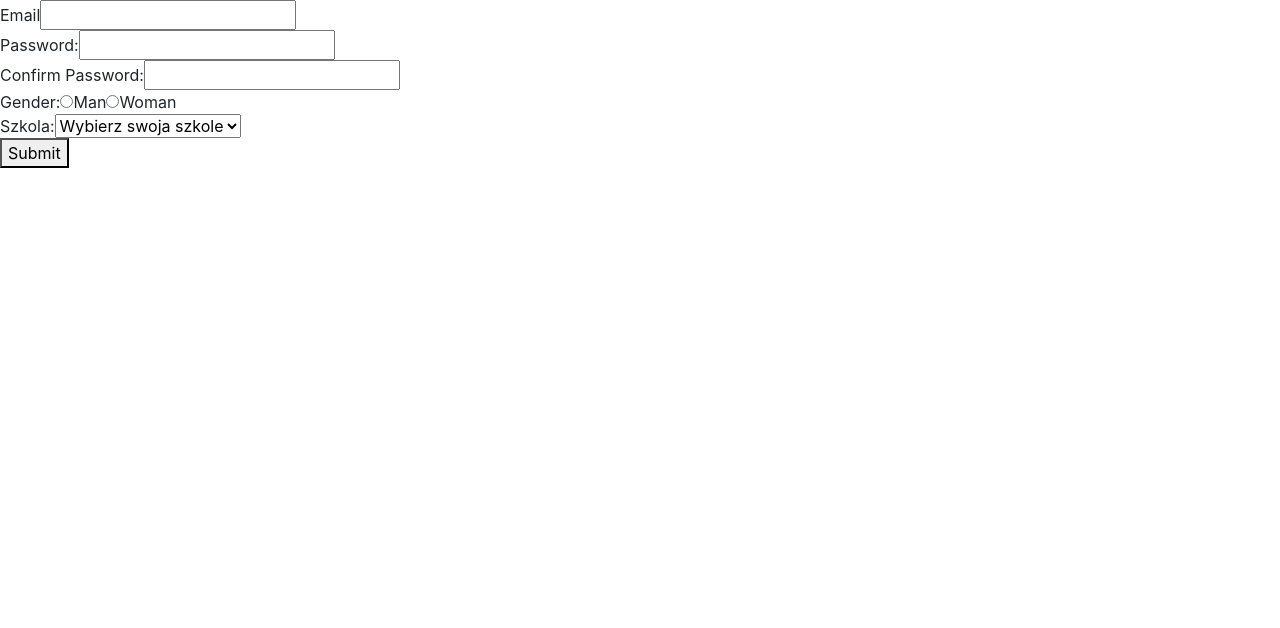
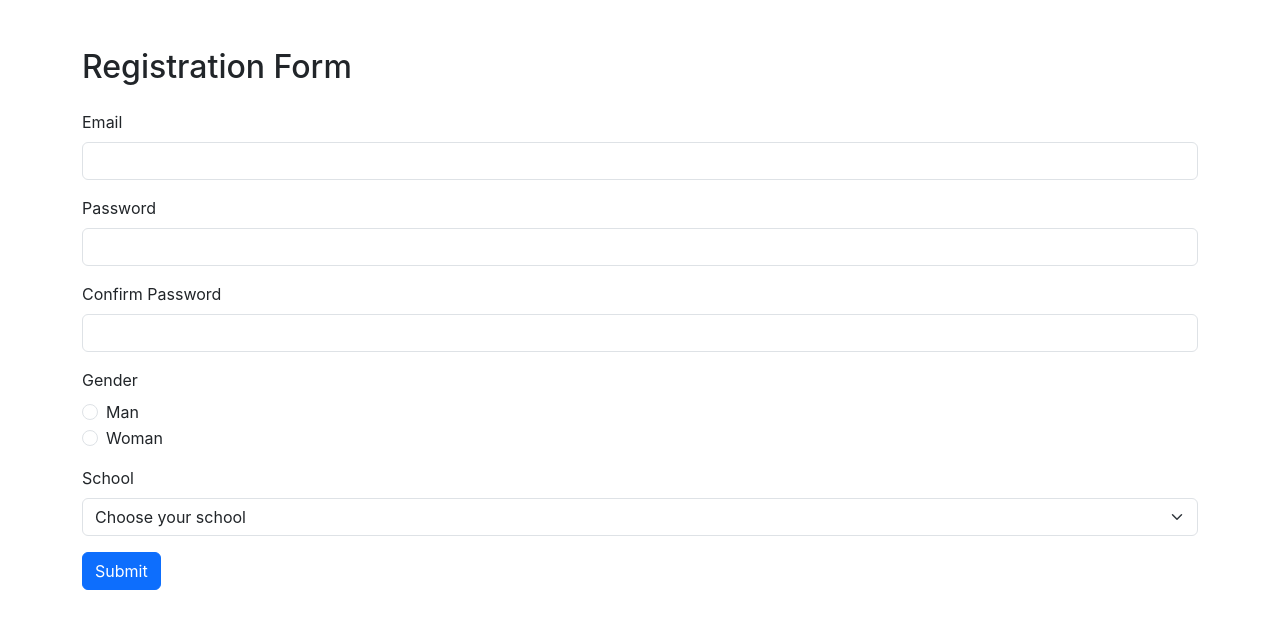
Before and after one commit to Selerek/PZAWAR, a React (Create React App) app in the folder project_react/: page / in a window 1280 px wide. Shown: the top 628 px of the page. Built offline with nearby package versions, Linux system fonts and the light colour scheme.

Commit message:
dobrze zrobione zadanie1

```diff
--- a/project_react/package.json
+++ b/project_react/package.json
@@ -9,6 +9,7 @@
     "@testing-library/react": "^13.4.0",
     "@testing-library/user-event": "^13.5.0",
     "axios": "^1.6.3",
+    "bcryptjs": "^2.4.3",
     "bootstrap": "^5.3.2",
     "react": "^18.2.0",
     "react-bootstrap": "^2.9.2",
--- a/project_react/src/App.js
+++ b/project_react/src/App.js
@@ -1,30 +1,36 @@
 import React from 'react';
 import { useForm } from '@tanstack/react-form';
 import axios from 'axios';
+import 'bootstrap/dist/css/bootstrap.min.css';
+import bcrypt from 'bcryptjs';
 
 export default function App() {
   const form = useForm({
     defaultValues: {
       email: '',
       password: '',
-      confirm_password:'',
+      //confirm_password: '',
       gender: '',
       school: '',
     },
     onSubmit: async (values) => {
-      console.log('Submitted values:', values);
-      axios.post('http://localhost:8000/user/register', values)
-            .then(response => {
+      const hashedPassword = await bcrypt.hash(values.value.password, 10);
+      values.value.password = hashedPassword;
+      console.log('Submitted values:', values.value);
+      axios
+        .post('http://localhost:8000/user/register', values.value)
+        .then((response) => {
           console.log('Data sent successfully:', response.data);
         })
-            .catch(error => {
+        .catch((error) => {
           console.error('There was an error sending the data:', error);
         });
     },
   });
 
   return (
-    <div>
+    <div className="container mt-5">
+      <h2 className="mb-4">Registration Form</h2>
       <form
         onSubmit={(e) => {
           e.preventDefault();
@@ -32,110 +38,183 @@ export default function App() {
           form.handleSubmit();
         }}
       >
-        <div>
+        <div className="mb-3">
           <form.Field
             name="email"
+            validators={{
+              onChange: ({value}) => {
+                if(!value) {
+                  return 'Email is required';
+                }
+                else {
+                  return undefined;
+                }
+              }
+            }}
             children={(field) => (
               <div>
-                <label>Email</label>
+                <label className="form-label">Email</label>
                 <input
+                  className="form-control"
                   name={field.name}
                   value={field.state.value}
                   onBlur={field.handleBlur}
                   onChange={(e) => field.handleChange(e.target.value)}
                 />
+                {field.state.meta.errors ? (
+                  <em role="alert">{field.state.meta.errors.join(', ')}</em>
+                ) : null}
               </div>
             )}
           />
         </div>
-         <div>
+        <div className="mb-3">
           <form.Field
             name="password"
+            validators={{
+              onChange: ({value}) => {
+                if(!value) {
+                  return 'Email is required';
+                }
+                else {
+                  return undefined;
+                }
+              }
+            }}
             children={(field) => (
               <div>
-                <label>Password:</label>
+                <label className="form-label">Password</label>
                 <input
+                  className="form-control"
                   name={field.name}
                   value={field.state.value}
                   type="password"
                   onBlur={field.handleBlur}
                   onChange={(e) => field.handleChange(e.target.value)}
                 />
+                {field.state.meta.errors ? (
+                  <em role="alert">{field.state.meta.errors.join(', ')}</em>
+                ) : null}
               </div>
             )}
           />
         </div>
-        <div>
+        <div className="mb-3">
           <form.Field
             name="confirm_password"
+            validators={{
+              onChange: ({value}) => {
+                if(!value) {
+                  return 'Email is required';
+                }
+                else {
+                  return undefined;
+                }
+              }
+            }}
             children={(field) => (
               <div>
-                <label> Confirm Password:</label>
+                <label className="form-label">Confirm Password</label>
                 <input
+                  className="form-control"
                   name={field.name}
                   value={field.state.value}
                   type="password"
                   onBlur={field.handleBlur}
                   onChange={(e) => field.handleChange(e.target.value)}
                 />
+                {field.state.meta.errors ? (
+                  <em role="alert">{field.state.meta.errors.join(', ')}</em>
+                ) : null}
               </div>
             )}
           />
         </div>
-        <div>
+        <div className="mb-3">
           <form.Field
             name="gender"
+            validators={{
+              onChange: ({value}) => {
+                if(!value) {
+                  return 'Email is required';
+                }
+                else {
+                  return undefined;
+                }
+              }
+            }}
             children={(field) => (
               <div>
-              <label>Gender:</label>
-              <label>
+                <label className="form-label">Gender</label>
+                <div className="form-check">
                   <input
+                    className="form-check-input"
                     type="radio"
                     name={field.name}
                     value="man"
                     checked={field.state.value === 'man'}
                     onChange={(e) => field.handleChange(e.target.value)}
                   />
-                Man
-              </label>
-              <label>
+                  <label className="form-check-label">Man</label>
+                </div>
+                <div className="form-check">
                   <input
+                    className="form-check-input"
                     type="radio"
                     name={field.name}
                     value="woman"
                     checked={field.state.value === 'woman'}
                     onChange={(e) => field.handleChange(e.target.value)}
                   />
-                Woman
-              </label>
+                  <label className="form-check-label">Woman</label>
+                </div>
+                {field.state.meta.errors ? (
+                  <em role="alert">{field.state.meta.errors.join(', ')}</em>
+                ) : null}
               </div>
             )}
-
           />
         </div>
-        <div>
+        <div className="mb-3">
           <form.Field
             name="school"
+            validators={{
+              onChange: ({value}) => {
+                if(!value) {
+                  return 'Email is required';
+                }
+                else {
+                  return undefined;
+                }
+              }
+            }}
             children={(field) => (
               <div>
-                <label>Szkola:</label>
+                <label className="form-label">School</label>
                 <select
+                  className="form-select"
                   name={field.name}
                   value={field.state.value}
                   onChange={(e) => field.handleChange(e.target.value)}
                 >
-                  <option value="">Wybierz swoja szkole</option>
-                  <option value="sci">sci</option>
-                  <option value="tme">tme</option>
-                  <option value="twojstary">twojstary</option>
-                  <option value="teb">teb</option>
-                  <option value="toiz">toiz</option>
+                  <option value="">Choose your school</option>
+                  <option value="sci">SCI</option>
+                  <option value="tme">TME</option>
+                  <option value="twojstary">Twojstary</option>
+                  <option value="teb">TEB</option>
+                  <option value="toiz">TOIZ</option>
                 </select>
+                {field.state.meta.errors ? (
+                  <em role="alert">{field.state.meta.errors.join(', ')}</em>
+                ) : null}
               </div>
             )}
           />
         </div>
-        <button type="submit">Submit</button>
+
+        <button className="btn btn-primary" type="submit">
+          Submit
+        </button>
       </form>
     </div>
   );
```
Also changed, not shown: 2 other files (tests, documents, lock files or other folders). Lines whose indentation alone changed are shown as unchanged.
